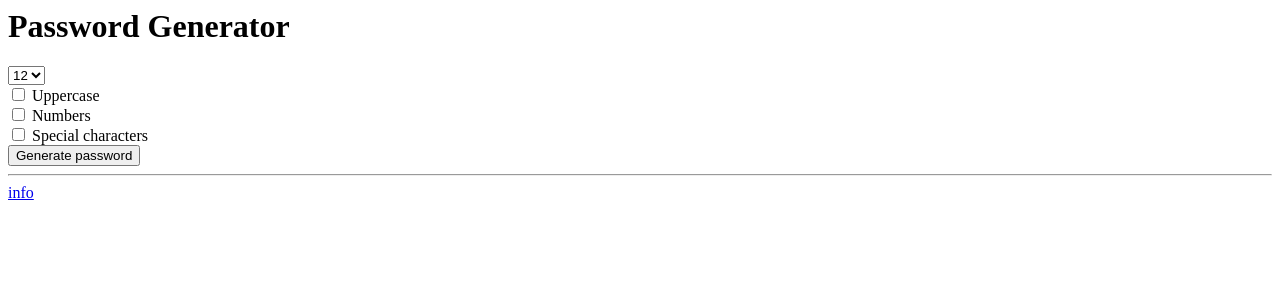
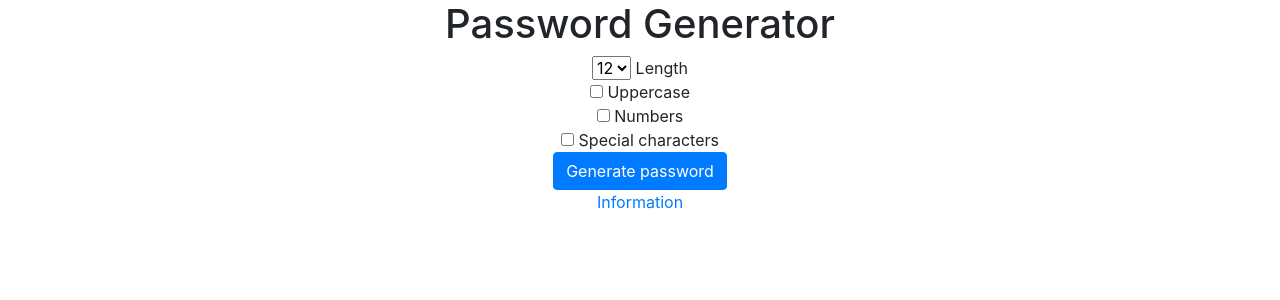
Before and after one commit to grayglow/password_generator, a Django app: page / in a window 1280 px wide. Shown: the top 300 px of the page. Run offline with Django 4.2, Linux system fonts and the light colour scheme; some libraries are stand-ins or nearby versions.

Commit message:
completed PG

```diff
--- a/generator/templates/generator/home.html
+++ b/generator/templates/generator/home.html
@@ -1,3 +1,6 @@
+<link rel="stylesheet" href="https://stackpath.bootstrapcdn.com/bootstrap/4.4.1/css/bootstrap.min.css" integrity="sha384-Vkoo8x4CGsO3+Hhxv8T/Q5PaXtkKtu6ug5TOeNV6gBiFeWPGFN9MuhOf23Q9Ifjh" crossorigin="anonymous">
+
+<div class="container text-center">
 <h1>Password Generator</h1>
 
 <form action="{% url 'password' %}">
@@ -10,16 +13,16 @@
         <option value="13">13</option>
         <option value="13">13</option>
         <option value="14">14</option>
-    </select>
+    </select> Length
+    </br>
+    <input type="checkbox" name="uppercase"/> Uppercase
+    </br>
+    <input type="checkbox" name="numbers"/> Numbers
+    </br>
+    <input type="checkbox" name="special"/> Special characters
+    </br>
+    <input type="submit" value="Generate password" class="btn btn-primary">
     <br/>
-    <input type="checkbox" name="uppercase"/> Uppercase
-    <br/>
-    <input type="checkbox" name="numbers"/> Numbers
-    <br/>
-    <input type="checkbox" name="special"/> Special characters
-    <br/>
-    <input type="submit" value="Generate password"/>
-    <br/>
-    <hr/>
-    <a href="{% url 'information' %}">info</a>
+    <a href="{% url 'information' %}">Information</a>
 </form>
+</div>
```
Also changed, not shown: generator/templates/generator/information.html (+9 -8 lines), generator/templates/generator/password.html (+7 -3 lines).
